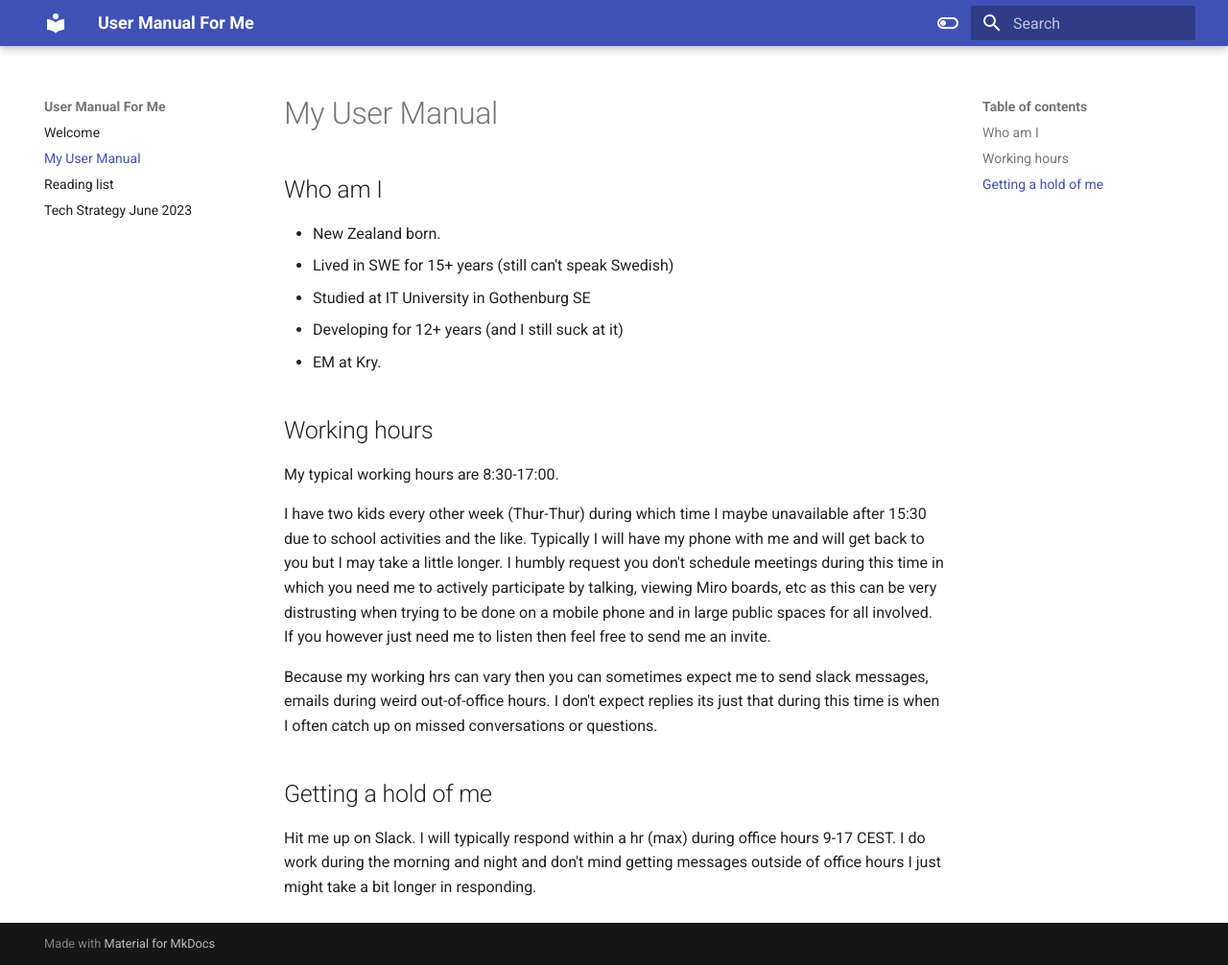
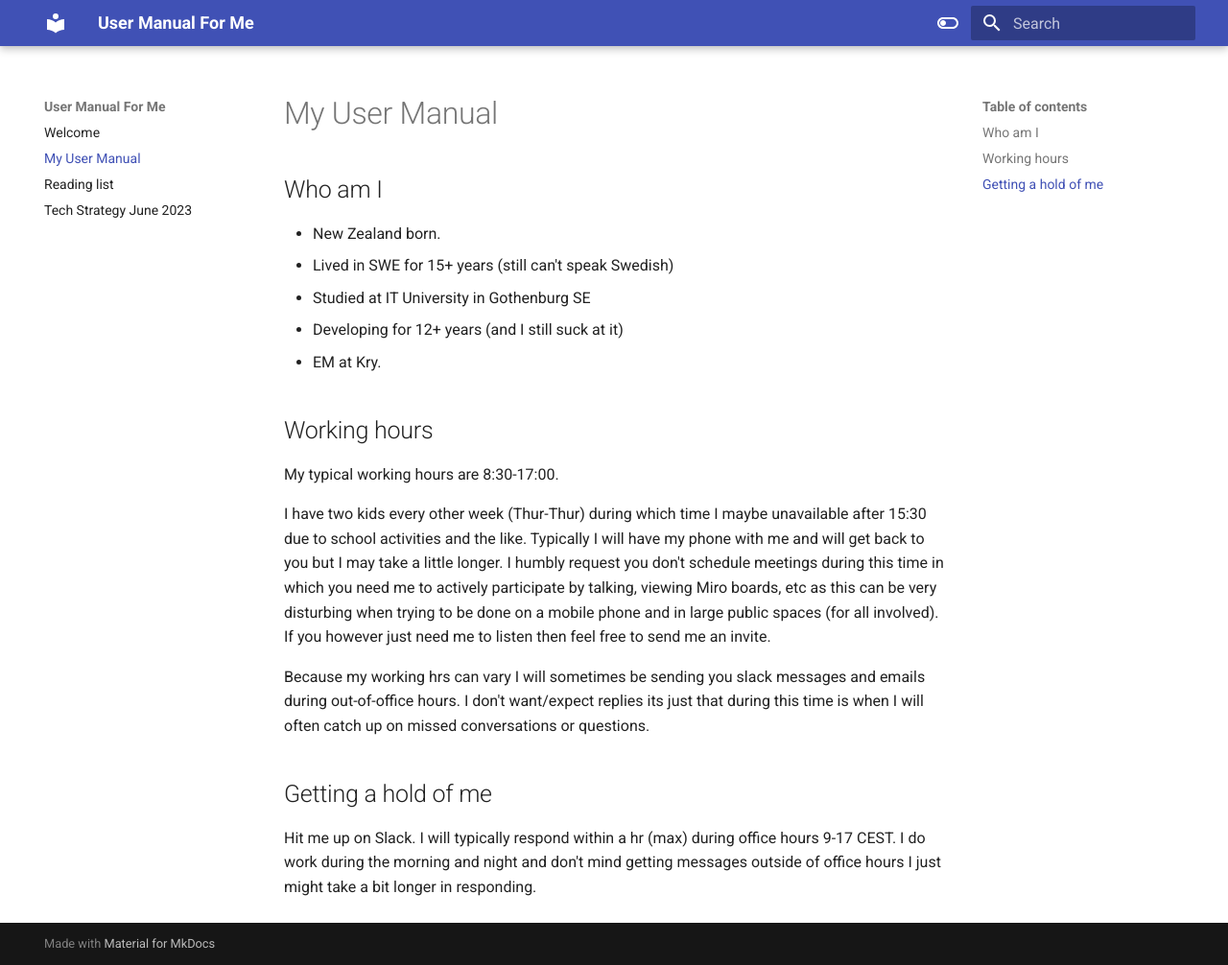
Before and after one commit to skakau/my-ramblings, an MkDocs documentation site: the page built from docs/My User Manual.md, in a window 1280 px wide and 1006 px high. Shown: the whole window at 96% size. Built offline with MkDocs 1.6.1 and Material for MkDocs 9.7.7, drawn with Linux system fonts in a browser that asks for light colours.

Commit message:
PUSH NOTE : My User Manual.md

```diff
--- a/docs/My User Manual.md
+++ b/docs/My User Manual.md
@@ -9,9 +12,9 @@
 ## Working hours
 My typical working hours are 8:30-17:00.
 
-I have two kids every other week (Thur-Thur) during which time I maybe unavailable after 15:30 due to school activities and the like. Typically I will have my phone with me and will get back to you but I may take a little longer. I humbly request you don't schedule meetings during this time in which you need me to actively participate by talking, viewing Miro boards, etc as this can be very distrusting when trying to be done on a mobile phone and in large public spaces for all involved. If you however just need me to listen then feel free to send me an invite.
+I have two kids every other week (Thur-Thur) during which time I maybe unavailable after 15:30 due to school activities and the like. Typically I will have my phone with me and will get back to you but I may take a little longer. I humbly request you don't schedule meetings during this time in which you need me to actively participate by talking, viewing Miro boards, etc as this can be very disturbing when trying to be done on a mobile phone and in large public spaces (for all involved). If you however just need me to listen then feel free to send me an invite.
 
-Because my working hrs can vary then you can sometimes expect me to send slack messages, emails during weird out-of-office hours. I don't expect replies its just that during this time is when I often catch up on missed conversations or questions.
+Because my working hrs can vary I will sometimes be sending you slack messages and emails during out-of-office hours. I don't want/expect replies its just that during this time is when I will often catch up on missed conversations or questions.
 
 ## Getting a hold of me
 Hit me up on Slack. I will typically respond within a hr (max) during office hours 9-17 CEST. I do work during the morning and night and don't mind getting messages outside of office hours I just might take a bit longer in responding.
```
Also changed, not shown: other parts of docs/My User Manual.md (+3 -0 lines).
